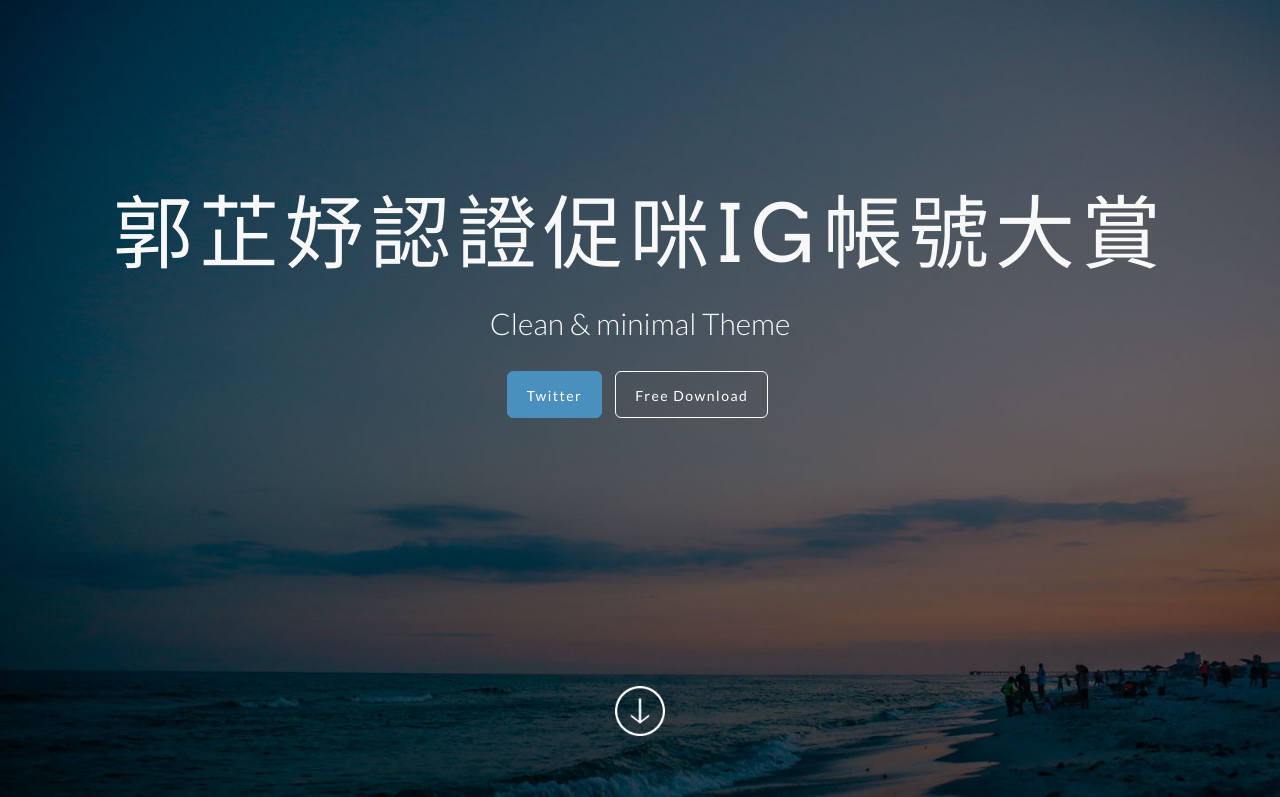
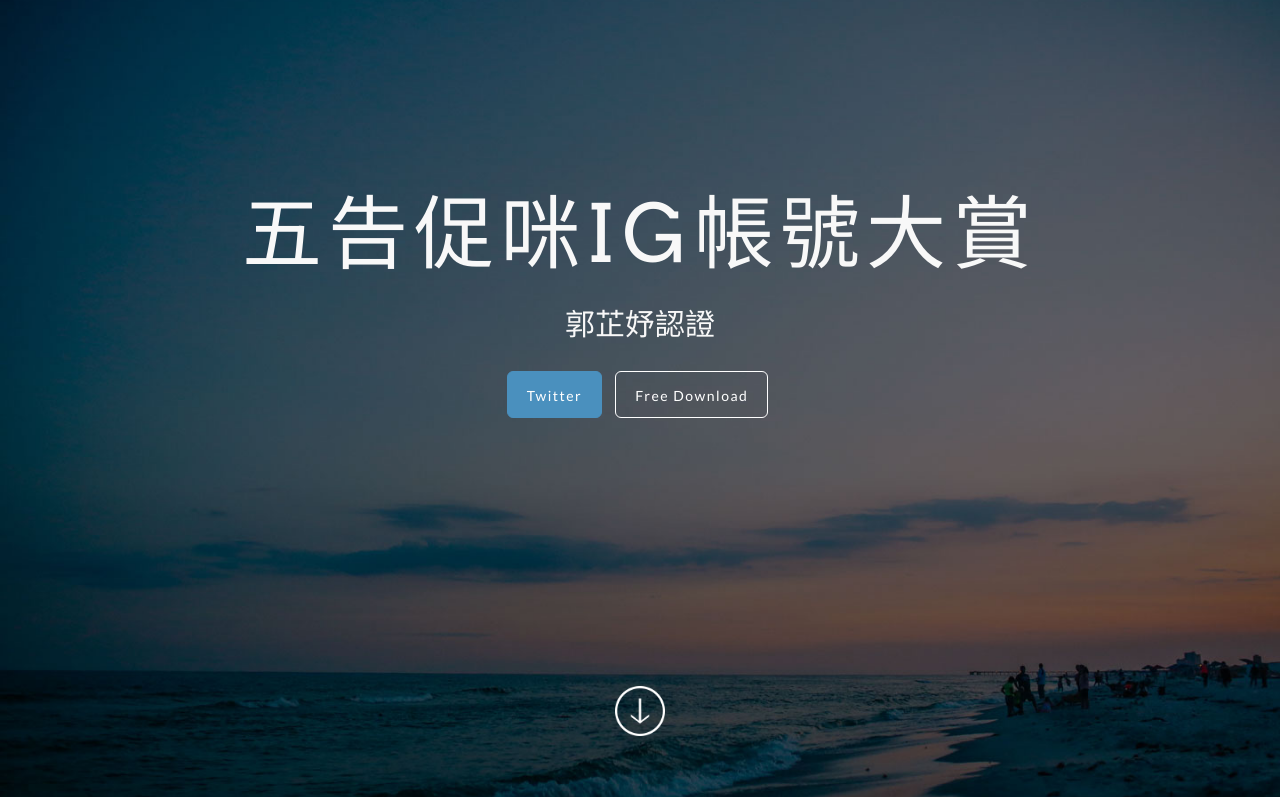
Before and after one commit to ggkuooo/Doi2d2, a plain HTML site: page index.html in a window 1280 px wide. Shown: the top 797 px of the page. Drawn offline with Linux system fonts and the light colour scheme.

Commit message:
Update index.html

```diff
--- a/index.html
+++ b/index.html
@@ -58,8 +58,8 @@
 	<!-- FullScreen -->
     <div class="intro-header">
 		<div class="col-xs-12 text-center abcen1">
-			<h1 class="h1_home wow fadeIn" data-wow-delay="0.4s">郭芷妤認證促咪IG帳號大賞</h1>
-			<h3 class="h3_home wow fadeIn" data-wow-delay="0.6s">Clean & minimal Theme</h3>
+			<h1 class="h1_home wow fadeIn" data-wow-delay="0.4s">五告促咪IG帳號大賞</h1>
+			<h3 class="h3_home wow fadeIn" data-wow-delay="0.6s">郭芷妤認證</h3>
 			<ul class="list-inline intro-social-buttons">
 				<li><a href="https://twitter.com/galantiandrea" class="btn  btn-lg mybutton_cyano wow fadeIn" data-wow-delay="0.8s"><span class="network-name">Twitter</span></a>
 				</li>
```
